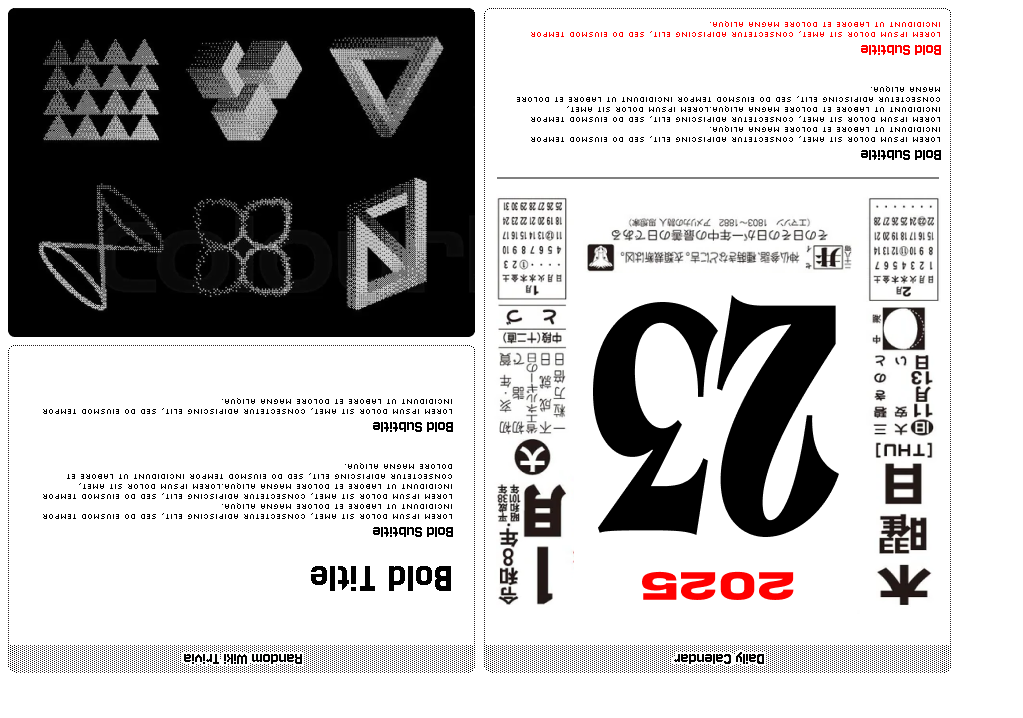
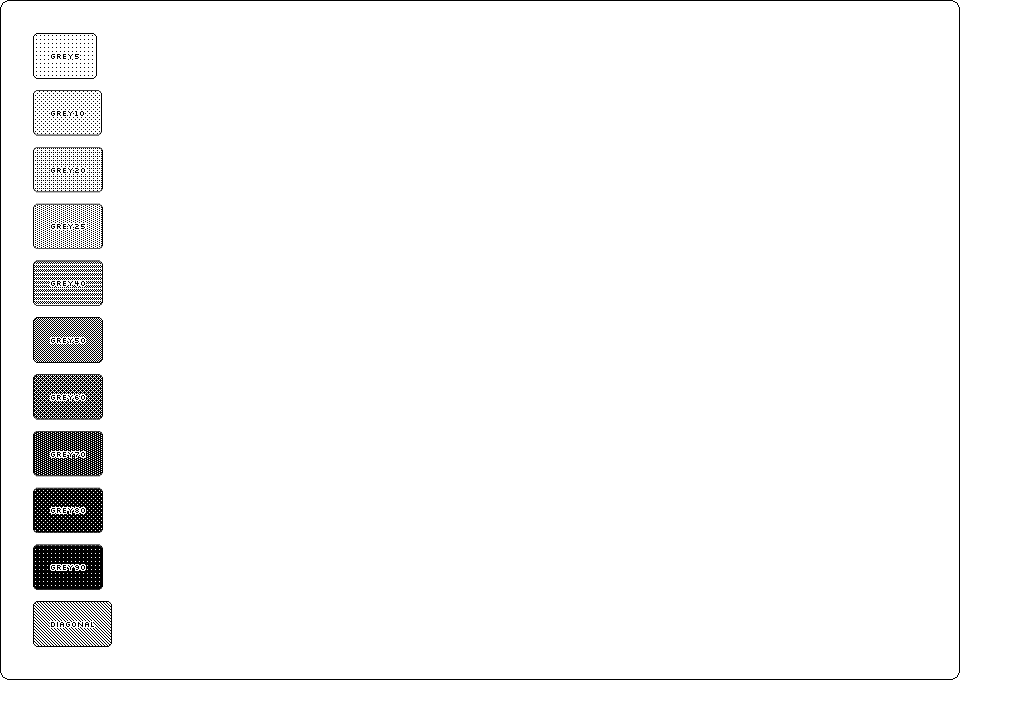
Before and after one commit to manuelreale/eink-server, a Next.js app: page /up in a window 1280 px wide. Shown: the top 718 px of the page, without its empty margins (0-1023 px from the left). Built offline with nearby package versions, Linux system fonts and the light colour scheme.

Commit message:
Update up.tsx

```diff
--- a/pages/up.tsx
+++ b/pages/up.tsx
@@ -33,7 +33,7 @@ export default function EInkCalendar() {
       </Head>
 
       <div className="w-[960px] h-[680px] absolute top-0 left-0">
-        <img src="/img2.png" className="w-full h-full absolute top-0 left-0 z-10" />
+        {/* <img src="/img2.png" className="w-full h-full absolute top-0 left-0 z-10" /> */}
         <div
           className="pixel-corners-10px--wrapper absolute inset-0"
           style={{ width: "100%", height: "100%" }}
```
